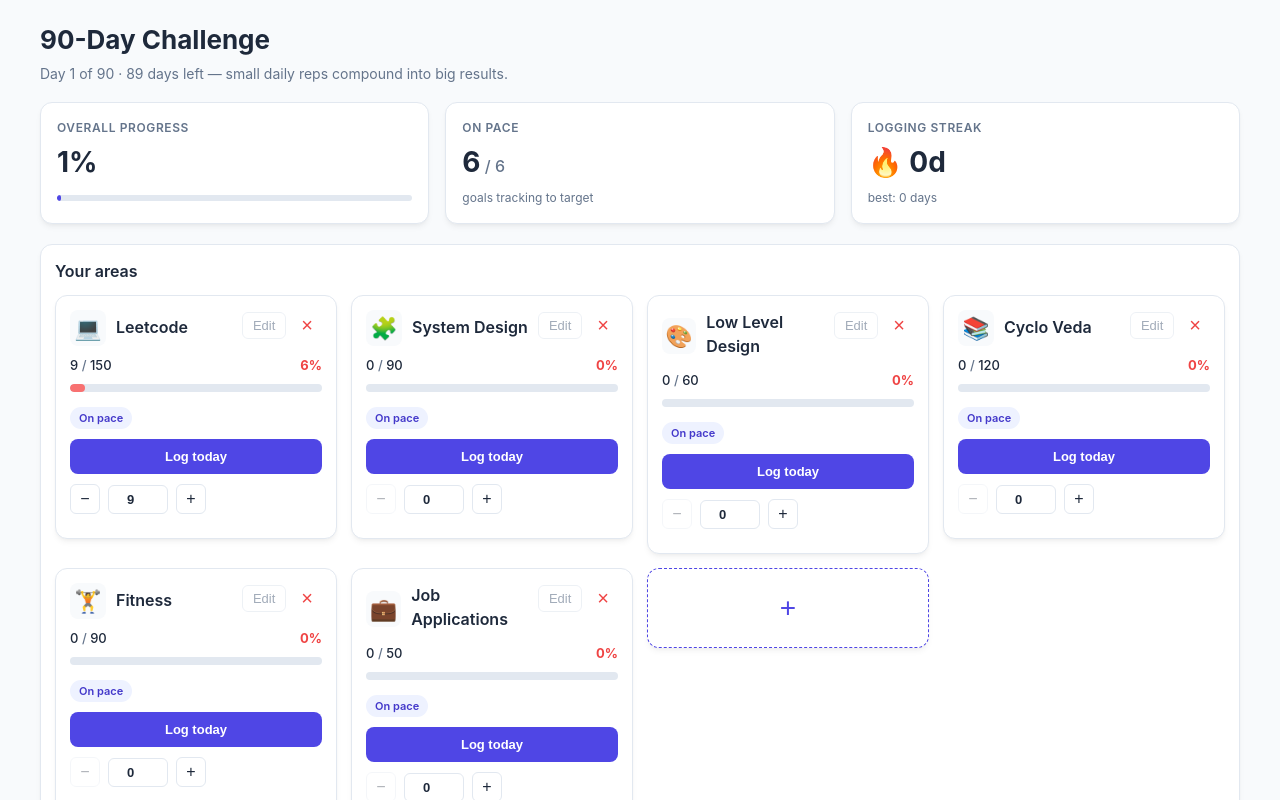
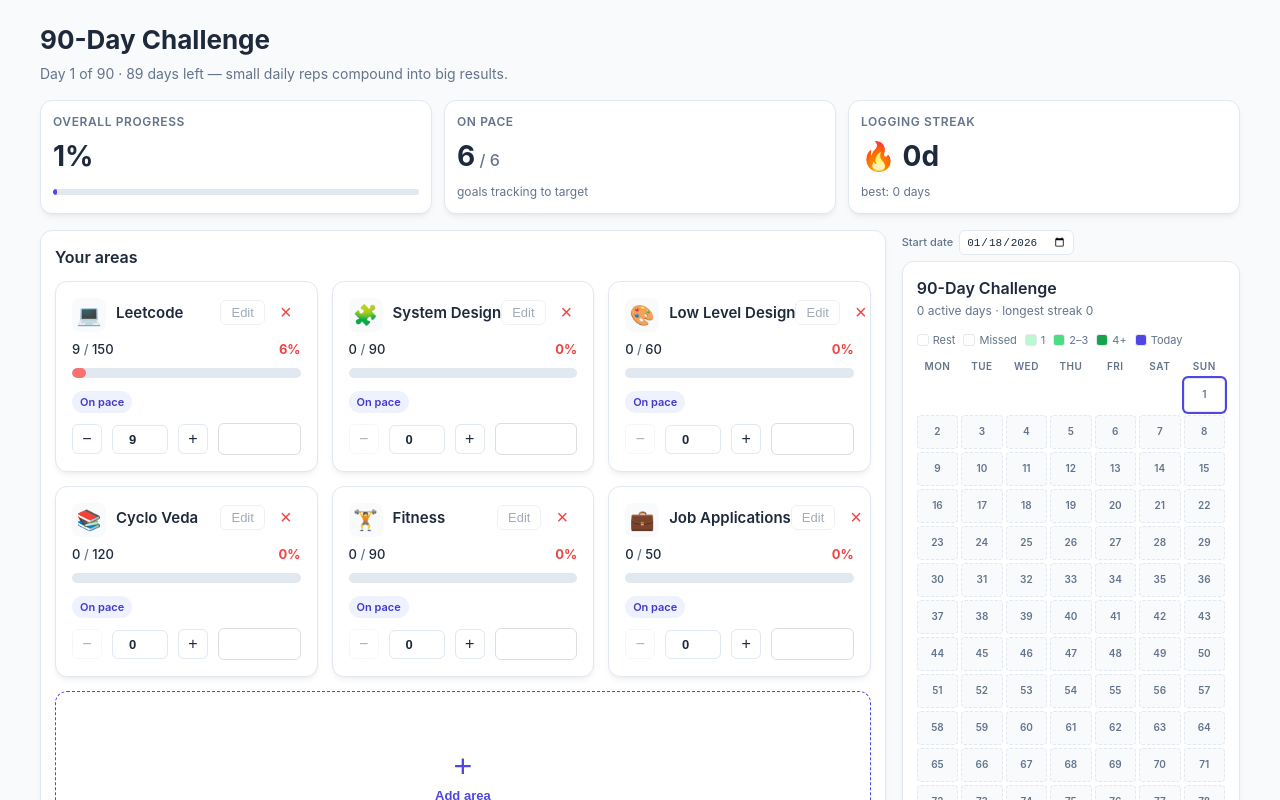
Before and after one commit to rhish9h/planner, a React (Vite) app in the folder frontend/: page / in a window 1280 px wide. Shown: the top 800 px of the page. Built offline with nearby package versions, Linux system fonts and the light colour scheme.

Commit message:
reorganize dashboard layout with two-column grid, improve scorecard spacing and button placement, and refine styling throughout

```diff
--- a/frontend/src/components/dashboard/Dashboard.tsx
+++ b/frontend/src/components/dashboard/Dashboard.tsx
@@ -127,7 +127,7 @@ const Dashboard = () => {
   }
 
   const addAreaCard = addExpanded ? (
-    <div className="scorecard add-scorecard-form-card">
+    <div className="scorecard add-scorecard-form-card" style={{ gridColumn: '1 / -1' }}>
       <div className="add-scorecard-form-header">
         <span className="add-scorecard-title">Add area</span>
         <button
@@ -163,10 +163,12 @@ const Dashboard = () => {
     <button
       type="button"
       className="scorecard add-scorecard-button"
+      style={{ gridColumn: '1 / -1' }}
       onClick={() => setAddExpanded(true)}
       aria-label="Add a new area"
     >
       <span className="add-scorecard-button-icon">+</span>
+      <span className="add-scorecard-button-label">Add area</span>
     </button>
   )
 
@@ -203,6 +205,7 @@ const Dashboard = () => {
         </section>
       )}
 
+      <div className="dashboard-content">
         <section className="scorecard-section">
           <h2 className="scorecard-section-title">Your areas</h2>
           {scorecards.length > 0 ? (
@@ -244,7 +247,6 @@ const Dashboard = () => {
 
         <section className="calendar-section">
           <div className="calendar-section-header">
-          <h2 className="calendar-section-title">90-Day View</h2>
             <label className="calendar-start-label">
               Start date
               <input
@@ -257,6 +259,7 @@ const Dashboard = () => {
           <ChallengeCalendar startDate={challengeStart} totalDays={TOTAL_DAYS} scorecards={scorecards} />
         </section>
       </div>
+    </div>
   )
 }
 
--- a/frontend/src/components/scorecard/Scorecard.tsx
+++ b/frontend/src/components/scorecard/Scorecard.tsx
@@ -133,16 +133,6 @@ const Scorecard = ({ data, daysElapsed, totalDays, onUpdate, onIconChange, onAre
 
       <span className={`pace-badge pace-${pace.className}`}>{pace.label}</span>
 
-      {!isCompleted && (
-        <button
-          className={`log-today-button ${loggedToday ? "logged" : ""}`}
-          onClick={handleIncrement}
-          aria-label="Log today's progress"
-        >
-          {loggedToday ? "✓ Logged today — add more" : "Log today"}
-        </button>
-      )}
-
       <div className="scorecard-controls">
         <button
           className="control-button"
@@ -168,7 +158,17 @@ const Scorecard = ({ data, daysElapsed, totalDays, onUpdate, onIconChange, onAre
         >
           +
         </button>
-        {bestStreak > 0 && <span className="best-streak-note">Best streak: {bestStreak}d</span>}
+        {!isCompleted ? (
+          <button
+            className={`log-today-button ${loggedToday ? "logged" : ""}`}
+            onClick={handleIncrement}
+            aria-label="Log today's progress"
+          >
+            {loggedToday ? "Logged" : "Log today"}
+          </button>
+        ) : (
+          <span className="completed-badge">✓ Done</span>
+        )}
       </div>
     </div>
   )
--- a/frontend/src/index.css
+++ b/frontend/src/index.css
@@ -14,6 +14,22 @@ body {
 .dashboard {
   max-width: 1200px;
   margin: 0 auto;
+  display: flex;
+  flex-direction: column;
+  gap: 16px;
+}
+
+.dashboard-content {
+  display: grid;
+  grid-template-columns: 2.5fr 1fr;
+  gap: 16px;
+  align-items: start;
+}
+
+@media (max-width: 900px) {
+  .dashboard-content {
+    grid-template-columns: 1fr;
+  }
 }
 
 .dashboard-header {
@@ -322,7 +338,7 @@ body {
 }
 
 .dashboard-header {
-  margin-bottom: 18px;
+  margin-bottom: 0;
 }
 
 .dashboard-header h1 {
@@ -340,8 +356,8 @@ body {
 .dashboard-summary {
   display: grid;
   grid-template-columns: repeat(3, 1fr);
-  gap: 16px;
-  margin-bottom: 20px;
+  gap: 12px;
+  margin-bottom: 0;
 }
 
 .summary-value-of {
@@ -359,7 +375,7 @@ body {
 .summary-card {
   background: var(--card);
   border-radius: 12px;
-  padding: 16px;
+  padding: 12px;
   box-shadow: var(--shadow);
   border: 1px solid var(--border);
   display: flex;
@@ -412,7 +428,9 @@ body {
 }
 
 .scorecard.add-scorecard-button {
-  min-height: 80px;
+  min-height: 170px;
+  flex-direction: column;
+  gap: 6px;
 }
 
 .scorecard.add-scorecard-button:hover,
@@ -430,8 +448,13 @@ body {
 }
 
 .add-scorecard-button-icon {
-  font-size: 28px;
+  font-size: 32px;
   line-height: 1;
+}
+
+.add-scorecard-button-label {
+  font-size: 13px;
+  font-weight: 600;
 }
 
 .add-scorecard-form-card {
@@ -473,11 +496,11 @@ body {
 }
 
 .add-scorecard-form input {
-  padding: 8px 12px;
+  padding: 6px 10px;
   border: 1px solid var(--border);
   border-radius: 8px;
   font-size: 13px;
-  min-width: 160px;
+  min-width: 100px;
   background: var(--card);
   color: var(--text);
 }
@@ -510,7 +533,7 @@ body {
   padding: 14px;
   box-shadow: var(--shadow);
   border: 1px solid var(--border);
-  margin-bottom: 16px;
+  margin-bottom: 0;
 }
 
 .scorecard-section-title {
@@ -524,12 +547,12 @@ body {
   background: transparent;
   box-shadow: none;
   border: none;
-  padding: 24px 16px;
+  padding: 16px;
 }
 
 .scorecard-grid {
   display: grid;
-  grid-template-columns: repeat(auto-fill, minmax(240px, 1fr));
+  grid-template-columns: repeat(auto-fill, minmax(220px, 1fr));
   gap: 14px;
   align-items: start;
 }
@@ -537,7 +560,7 @@ body {
 .scorecard {
   background: var(--card);
   border-radius: 12px;
-  padding: 14px;
+  padding: 16px;
   box-shadow: var(--shadow);
   border: 1px solid var(--border);
   transition: transform 0.15s ease, box-shadow 0.15s ease;
@@ -552,7 +575,7 @@ body {
   display: flex;
   justify-content: space-between;
   align-items: flex-start;
-  margin-bottom: 10px;
+  margin-bottom: 8px;
 }
 
 .scorecard-title {
@@ -568,16 +591,19 @@ body {
 }
 
 .scorecard-title h3 {
-  font-size: 16px;
+  font-size: 15px;
   font-weight: 600;
   color: var(--text);
+  white-space: nowrap;
+  overflow: hidden;
+  text-overflow: ellipsis;
 }
 
 .scorecard-icon {
-  font-size: 22px;
+  font-size: 20px;
   line-height: 1;
-  width: 36px;
-  height: 36px;
+  width: 34px;
+  height: 34px;
   display: flex;
   align-items: center;
   justify-content: center;
@@ -594,7 +620,7 @@ body {
   color: var(--success);
   background: #ecfdf5;
   border-radius: 999px;
-  padding: 1px 6px;
+  padding: 2px 6px;
   width: fit-content;
 }
 
@@ -612,7 +638,7 @@ body {
   font-size: 13px;
   cursor: pointer;
   line-height: 1;
-  padding: 6px 10px;
+  padding: 5px 10px;
   transition: color 0.15s ease, border-color 0.15s ease, background 0.15s ease;
 }
 
@@ -629,7 +655,7 @@ body {
   font-size: 20px;
   cursor: pointer;
   line-height: 1;
-  padding: 4px 8px;
+  padding: 3px 8px;
   border-radius: 6px;
   transition: background 0.15s ease;
 }
@@ -678,11 +704,11 @@ body {
 }
 
 .progress-bar {
-  height: 8px;
+  height: 10px;
   background: var(--border);
-  border-radius: 4px;
+  border-radius: 5px;
   overflow: hidden;
-  margin-bottom: 12px;
+  margin-bottom: 10px;
 }
 
 .progress-fill {
@@ -711,8 +737,9 @@ body {
 .scorecard-controls {
   display: flex;
   align-items: center;
-  gap: 8px;
-  margin-bottom: 10px;
+  gap: 10px;
+  margin-bottom: 0;
+  flex-wrap: nowrap;
 }
 
 .scorecard-controls button.control-button {
@@ -742,7 +769,7 @@ body {
 }
 
 .scorecard-controls input {
-  width: 60px;
+  width: 56px;
   padding: 6px;
   border: 1px solid var(--border);
   border-radius: 6px;
@@ -768,7 +795,7 @@ body {
   color: #b45309;
   background: #fffbeb;
   border-radius: 999px;
-  padding: 1px 6px;
+  padding: 2px 6px;
   width: fit-content;
 }
 
@@ -777,7 +804,7 @@ body {
   align-items: center;
   font-size: 11px;
   font-weight: 600;
-  padding: 3px 9px;
+  padding: 3px 8px;
   border-radius: 999px;
   margin-bottom: 10px;
 }
@@ -813,9 +840,10 @@ body {
 }
 
 .log-today-button {
-  width: 100%;
-  padding: 10px 12px;
-  margin-bottom: 10px;
+  flex: 1;
+  min-width: 70px;
+  padding: 8px 12px;
+  margin-bottom: 0;
   border: none;
   border-radius: 8px;
   background: var(--primary);
@@ -823,6 +851,9 @@ body {
   font-size: 13px;
   font-weight: 600;
   cursor: pointer;
+  white-space: nowrap;
+  overflow: hidden;
+  text-overflow: ellipsis;
   transition: background 0.15s ease, transform 0.1s ease;
 }
 
@@ -843,16 +874,9 @@ body {
   background: #d1fae5;
 }
 
-.best-streak-note {
-  font-size: 11px;
-  color: var(--muted);
-  white-space: nowrap;
-  margin-left: auto;
-}
-
 .empty-state {
   text-align: center;
-  padding: 48px;
+  padding: 32px;
   background: var(--card);
   border-radius: 12px;
   box-shadow: var(--shadow);
@@ -862,22 +886,22 @@ body {
 }
 
 .empty-state-icon {
-  font-size: 48px;
-  margin-bottom: 12px;
+  font-size: 40px;
+  margin-bottom: 10px;
 }
 
 .scorecard-edit-form {
   display: flex;
   flex-direction: column;
-  gap: 12px;
-  margin-bottom: 16px;
-  padding: 16px;
+  gap: 10px;
+  margin-bottom: 12px;
+  padding: 12px;
   background: var(--bg);
   border-radius: 10px;
 }
 
 .edit-label {
-  font-size: 12px;
+  font-size: 11px;
   font-weight: 600;
   color: var(--muted);
   margin-bottom: 2px;
@@ -886,10 +910,10 @@ body {
 
 .edit-field input {
   width: 100%;
-  padding: 8px 12px;
+  padding: 6px 10px;
   border: 1px solid var(--border);
   border-radius: 6px;
-  font-size: 14px;
+  font-size: 13px;
   color: var(--text);
   background: var(--card);
 }
@@ -959,7 +983,7 @@ body {
   padding: 14px;
   box-shadow: var(--shadow);
   border: 1px solid var(--border);
-  margin-bottom: 16px;
+  margin-bottom: 0;
   overflow-x: auto;
 }
 
@@ -1039,7 +1063,7 @@ body {
 
 .calendar-weekday {
   text-align: center;
-  font-size: 9px;
+  font-size: 10px;
   font-weight: 600;
   color: var(--muted);
   text-transform: uppercase;
@@ -1048,22 +1072,22 @@ body {
 
 .calendar-grid {
   display: grid;
-  grid-template-columns: repeat(7, minmax(20px, 1fr));
+  grid-template-columns: repeat(7, 1fr);
   gap: 3px;
 }
 
 .calendar-cell {
-  aspect-ratio: 1;
+  height: 34px;
+  min-height: 34px;
   border-radius: 4px;
   display: flex;
   align-items: center;
   justify-content: center;
-  font-size: 9px;
+  font-size: 10px;
   font-weight: 600;
   color: var(--text);
   background: var(--card);
   border: 1px solid var(--border);
-  min-height: 20px;
 }
 
 .calendar-cell.outside {
@@ -1110,12 +1134,12 @@ body {
   justify-content: space-between;
   align-items: center;
   gap: 12px;
-  margin-bottom: 10px;
+  margin-bottom: 6px;
   flex-wrap: wrap;
 }
 
 .calendar-section-title {
-  font-size: 16px;
+  font-size: 15px;
   font-weight: 600;
   color: var(--text);
   margin-bottom: 0;
@@ -1125,16 +1149,16 @@ body {
   display: flex;
   align-items: center;
   gap: 6px;
-  font-size: 12px;
+  font-size: 11px;
   color: var(--muted);
   font-weight: 500;
 }
 
 .calendar-start-label input {
-  padding: 5px 8px;
+  padding: 4px 6px;
   border: 1px solid var(--border);
   border-radius: 6px;
-  font-size: 12px;
+  font-size: 11px;
   color: var(--text);
   background: var(--card);
 }
```
Lines whose indentation alone changed are shown as unchanged.
